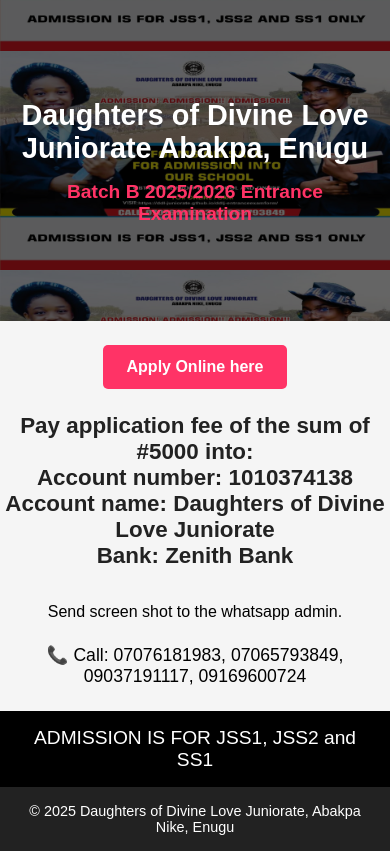
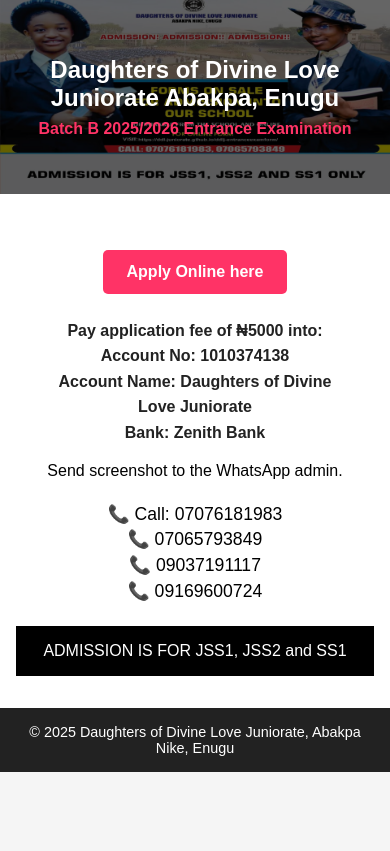
Before and after one commit to DDL-JUNIORATE/BATCH-C-ENTRANCE-EXAM, a plain HTML site: page index.html in a window 390 px wide. Drawn offline with Linux system fonts and the light colour scheme.

Commit message:
Update index.html

```diff
--- a/index.html
+++ b/index.html
@@ -17,7 +17,7 @@
 
     header {
       background-image: url('admissionposter.jpg');
-      background-size:contain;
+      background-size: cover;
       background-position: center;
       color: white;
       text-align: center;
@@ -38,11 +38,11 @@
     header h1, header h2 {
       position: relative;
       z-index: 1;
+      margin: 0.5rem 0;
     }
 
     header h1 {
       font-size: 2.5rem;
-      margin-bottom: 1rem;
       color: #fff;
     }
 
@@ -62,12 +62,12 @@
       background-color: #000;
       color: #fff;
       padding: 1rem;
-      text-align:left;
+      text-align: center;
       font-size: 1.2rem;
     }
 
     .cta, .exam {
-      margin: 1.5rem 0;
+      margin: 1.5rem 1rem;
       text-align: center;
     }
 
@@ -87,9 +87,10 @@
     }
 
     .exam h3 {
-      font-size: 1.4rem;
+      font-size: 1.2rem;
       margin-bottom: 1rem;
       color: #222;
+      line-height: 1.6;
     }
 
     .class-button {
@@ -110,6 +111,7 @@
       flex-wrap: wrap;
       gap: 0.8rem;
       margin-bottom: 2rem;
+      padding: 0 1rem;
     }
 
     .subject-buttons a {
@@ -130,11 +132,13 @@
       text-align: center;
       font-size: 1.1rem;
       margin: 1.5rem 0;
+      padding: 0 1rem;
     }
 
     .contacts span {
       display: block;
       color: #000;
+      margin-bottom: 0.3rem;
     }
 
     .footer {
@@ -146,26 +150,36 @@
     }
 
     @media (max-width: 600px) {
+      header {
+        padding: 3rem 1rem;
+      }
+
       header h1 {
-        font-size: 1.8rem;
+        font-size: 1.5rem;
       }
 
       header h2 {
-        font-size: 1.2rem;
+        font-size: 1rem;
+      }
+
+      .exam h3 {
+        font-size: 1rem;
+        padding: 0 1rem;
       }
 
       .class-button {
-        padding: 0.6rem 1.5rem;
+        padding: 0.6rem 1.2rem;
         font-size: 0.9rem;
       }
 
       .subject-buttons a {
-        padding: 0.5rem 1rem;
-        font-size: 0.9rem;
+        padding: 0.5rem 0.8rem;
+        font-size: 0.85rem;
       }
-    }
-    .highlight{
-      text-align: center;
+
+      .highlight {
+        font-size: 1rem;
+      }
     }
   </style>
 </head>
@@ -175,77 +189,36 @@
     <h2>Batch B 2025/2026 Entrance Examination</h2>
   </header>
 
-  <!--<div class="container">
-    <div class="highlight">
-        <br>
-        Read all questions thoroughly before answering. <br>
-        <li>Fill and submit the application form before you proceed to take the exam</li>
-      1. Behavior and Conduct <br>
-<li>Silence must be maintained throughout the exam.</li>
-<li>Any form of cheating, impersonation, or misconduct will result in immediate disqualification and disciplinary action.
-
-<li>Do not attempt to access unauthorized materials or websites on the exam computer. </li>
-<br>
-2. System Instructions
-<li>Carefully follow the on-screen instructions provided.</li>
-
-<li>Confirm your login credentials (username and password) before starting.</li>
-
-<li>Save your answers regularly if the system does not auto-save.</li>
-<li>If you encounter any technical issue, raise your hand immediately and wait for an invigilator.</li>
-<br>
-3. Exam Duration and Submission <br>
-<li>The exam has a fixed time limit. A timer will be displayed on the screen.</li>
-
-<li>You may review and change your answers before final submission.</li>
-
-<li>Once submitted, the exam cannot be re-opened.</li>
-
-<li>The system will auto-submit your exam once the allotted time ends.</li>
-
-    </div>-->
+  <div class="container">
 
     <div class="cta">
       <a href="registrationform.html" target="_blank">Apply Online here</a>
     </div>
 
     <div class="exam">
-      <h3>Pay application fee of the sum of #5000 into: <br>Account number: 1010374138
-      <br> Account name: Daughters of Divine Love Juniorate <br>Bank: Zenith Bank</h3> <br>Send screen shot to the whatsapp admin.
-
-      <!-- JSS1
-<button class="class-button">JSS1</button>
-<div class="subject-buttons">
-  <a href="exam.html" target="_blank">JSS1</a>
-  <a href="https://www.classmarker.com/online-test/start/user-info/?quiz=f6668309b806e27b" target="_blank">English Language</a>
-  <a href="https://www.classmarker.com/online-test/start/user-info/?quiz=4fx68309a1751415" target="_blank">General Paper</a>
-</div> -->
-
-<!-- JSS2
-<button class="class-button">JSS2</button>
-<div class="subject-buttons">
-  <a href="examJSS2.html" target="_blank">JSS 2</a>
-  <a href="https://www.classmarker.com/online-test/start/user-info/?quiz=rnc68309863027d6" target="_blank">English Language</a>
-  <a href="https://www.classmarker.com/online-test/start/user-info/?quiz=f7k683097fe9c588" target="_blank">General Paper</a>
-</div> -->
-
-<!-- SS1
-<button class="class-button">SS1</button>
-<div class="subject-buttons">
-  <a href="examJSS1.html" target="_blank">SS1</a>
-  <a href="#" target="_blank">English</a>
-  <a href="#" target="_blank">Science</a>
-</div>-->
-
+      <h3>Pay application fee of ₦5000 into: <br>Account No: 1010374138 <br>Account Name: Daughters of Divine Love Juniorate <br>Bank: Zenith Bank</h3>
+      <p>Send screenshot to the WhatsApp admin.</p>
     </div>
 
+    <!-- Uncomment if needed
+    <button class="class-button">JSS1</button>
+    <div class="subject-buttons">
+      <a href="#">English Language</a>
+      <a href="#">General Paper</a>
+    </div>
+    -->
+
     <div class="contacts">
-      <span>📞 Call: 07076181983, 07065793849, 09037191117, 09169600724</span>
+      <span>📞 Call: 07076181983</span>
+      <span>📞 07065793849</span>
+      <span>📞 09037191117</span>
+      <span>📞 09169600724</span>
     </div>
 
     <div class="highlight">
       ADMISSION IS FOR JSS1, JSS2 and SS1
     </div>
+
   </div>
 
   <div class="footer">
```
